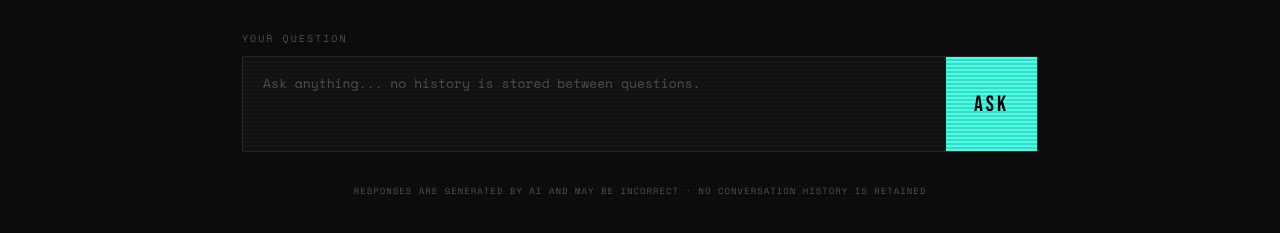
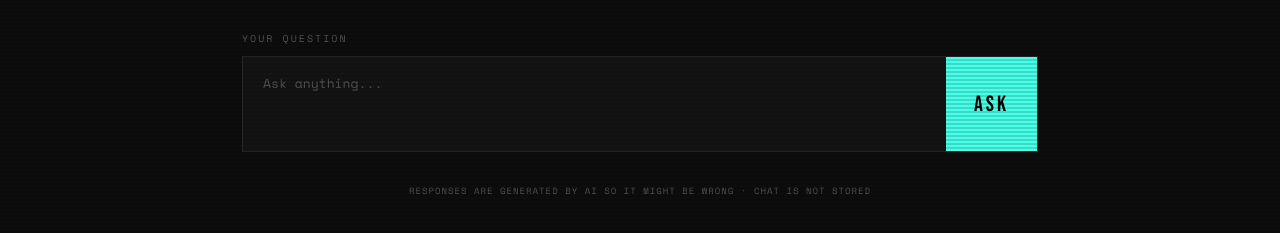
Before and after one commit to skibiditoile3qb3/herostalk, a plain HTML site: page ai.html in a window 1280 px wide. Shown: the part 565-798 px from the top of the page. Drawn offline with nearby package versions, Linux system fonts and the light colour scheme.

Commit message:
Update ai.html

```diff
--- a/ai.html
+++ b/ai.html
@@ -454,12 +454,12 @@
   <div class="input-section">
     <div class="input-label">YOUR QUESTION</div>
     <div class="input-wrap">
-      <textarea id="ai-input" placeholder="Ask anything... no history is stored between questions." rows="3"></textarea>
+      <textarea id="ai-input" placeholder="Ask anything..." rows="3"></textarea>
       <button id="ai-submit" onclick="submitQuery()">ASK</button>
     </div>
   </div>
 
-  <div class="disclaimer">RESPONSES ARE GENERATED BY AI AND MAY BE INCORRECT · NO CONVERSATION HISTORY IS RETAINED</div>
+  <div class="disclaimer">RESPONSES ARE GENERATED BY AI SO IT MIGHT BE WRONG · CHAT IS NOT STORED</div>
 
 </div>
 
```
